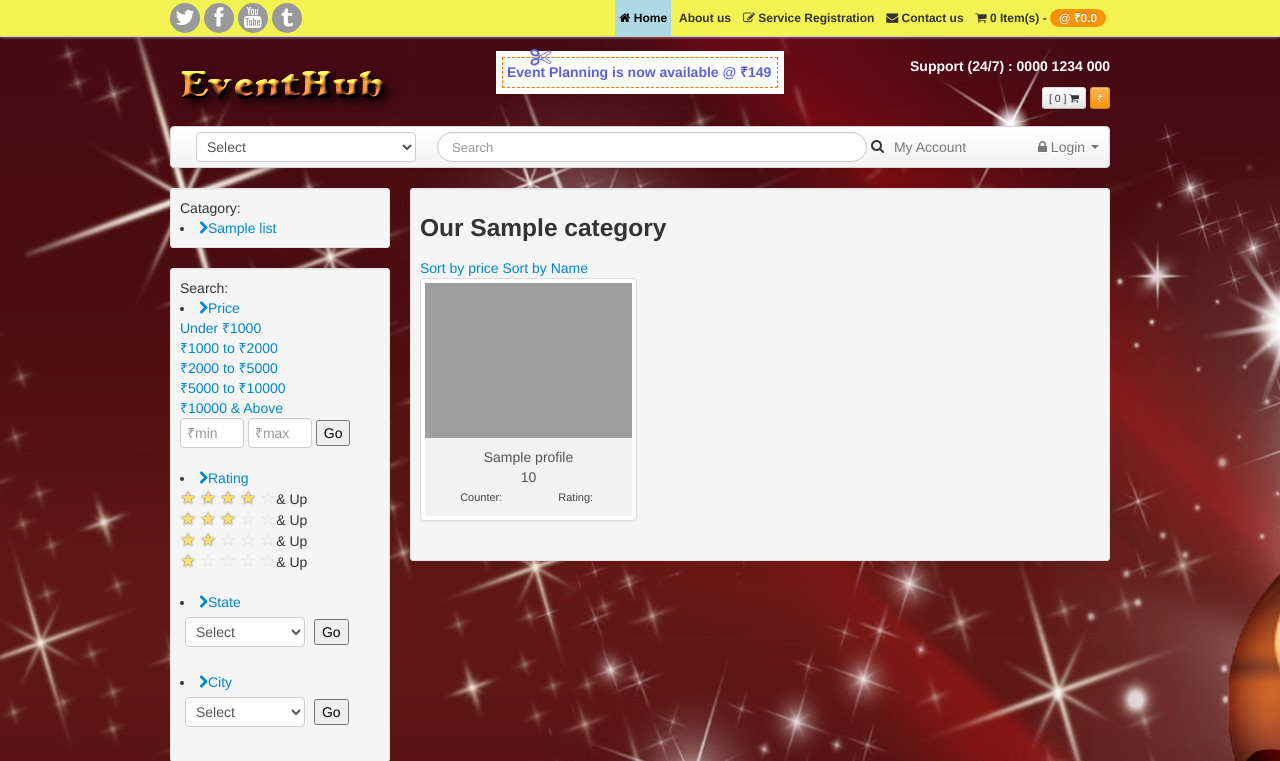
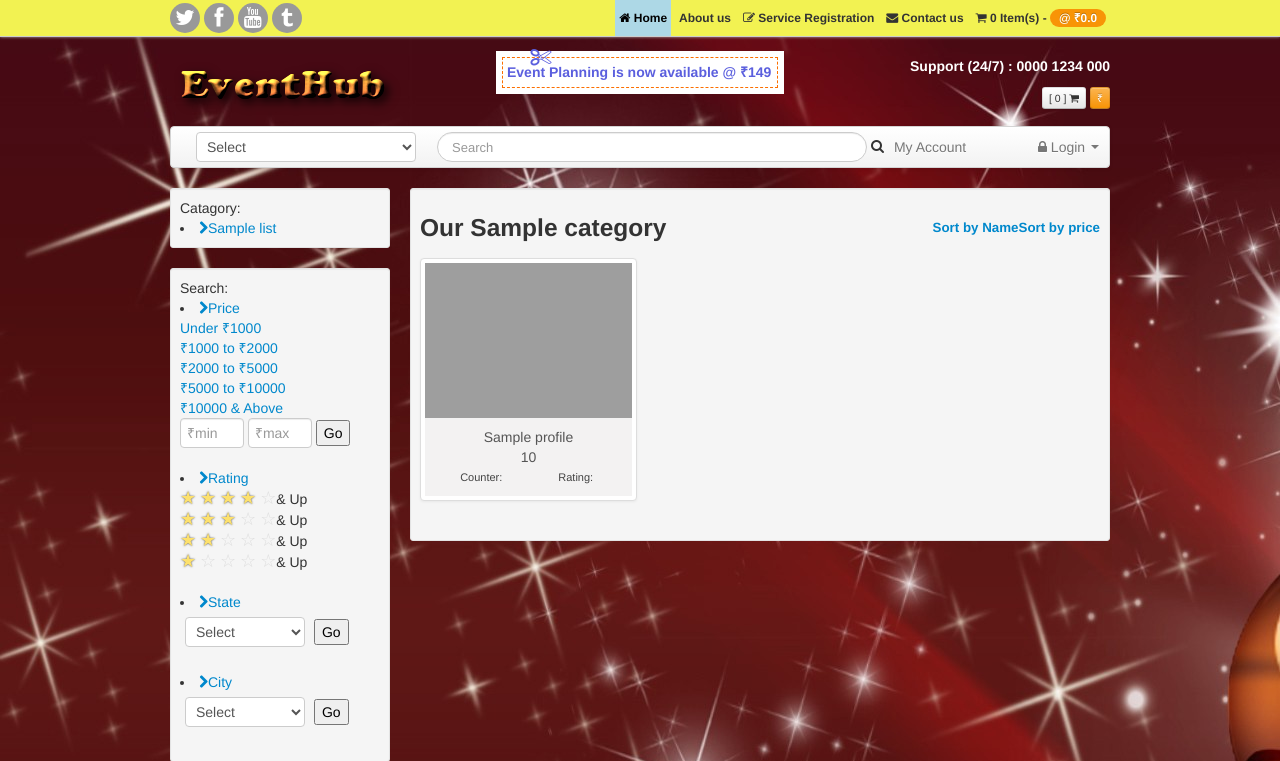
Before and after one commit to nikitasonthalia/Capstone, a Django app: template Code/EventHubApp/templates/listservice.html in a window 1280 px wide. Shown: the top 761 px of the page. Run offline with Django 3.2, Linux system fonts and the light colour scheme; the template is opened without the code that fills it: most values are stand-ins (such as "Sample title", 1, 10 or a date in 2020); grey boxes are pictures that could not be loaded.

Commit message:
aort layout changes

```diff
--- a/Code/EventHubApp/templates/listservice.html
+++ b/Code/EventHubApp/templates/listservice.html
@@ -3,16 +3,10 @@
 {% static '' as baseUrl %}
 {% block content %}
 <div class="well well-small">
-	<h3>Our {{ category.category_name }}  </h3>
-	<!--{% if category.category_name == "Services" %}
-		<a href="/sortProfile?sort_by=price&category_id=F">Sort by Price</a>
-		<a href="/sortProfile?sort_by=profile_name&category_id=F">Sort by Name</a>
-	{% else %}
-		<a href="/sortProfile?category_id={{category.category_id}}&sort_by=price">Sort by Price</a>
-		<a href="/sortProfile?category_id={{category.category_id}}&sort_by=profile_name">Sort by Name</a>
-	{% endif %}-->
-	<a href="javascript:sortProfilebyPrice({{profileJsons}})">Sort by price</a>
-	<a href="javascript:sortProfilebyName({{profileJsons}})">Sort by Name</a>
+	<h3>Our {{ category.category_name }}
+	<a style="font-size:10pt;float: right" href="javascript:sortProfilebyPrice({{profileJsons}})">Sort by price</a>
+	<a style="font-size:10pt;float: right" href="javascript:sortProfilebyName({{profileJsons}})">Sort by Name</a>
+	</h3>
 	<div id="listservicecontent" class="row-fluid">
 		<ul class="thumbnails">
 			{% for profile in profiles %}
```
